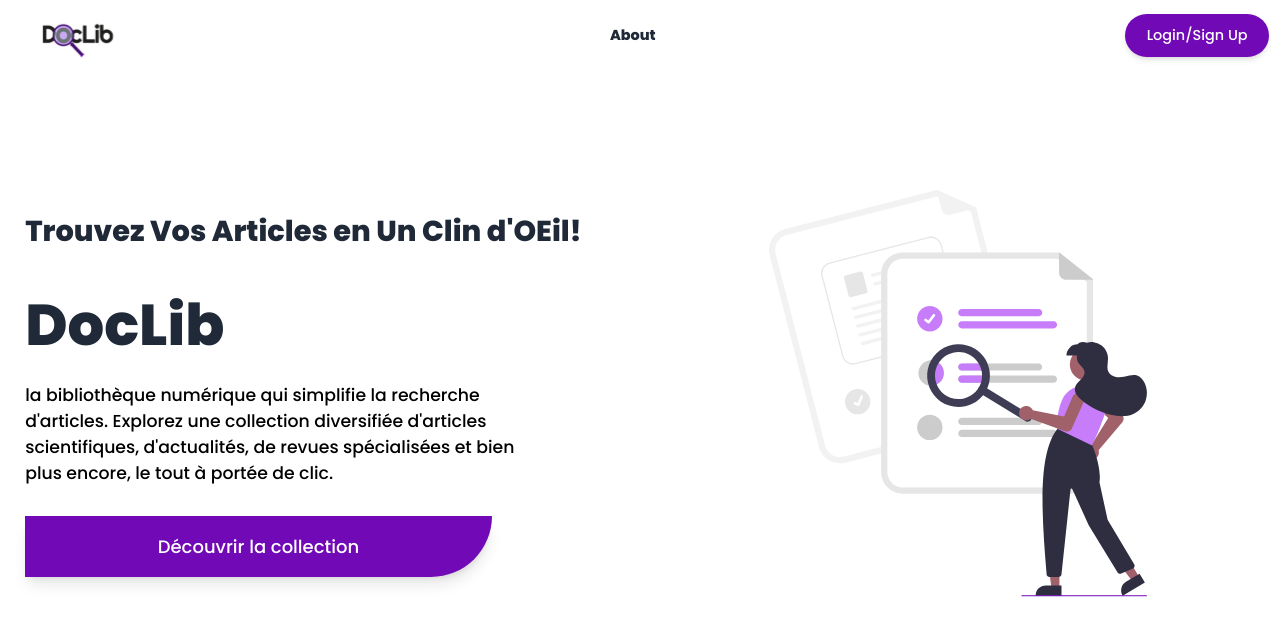
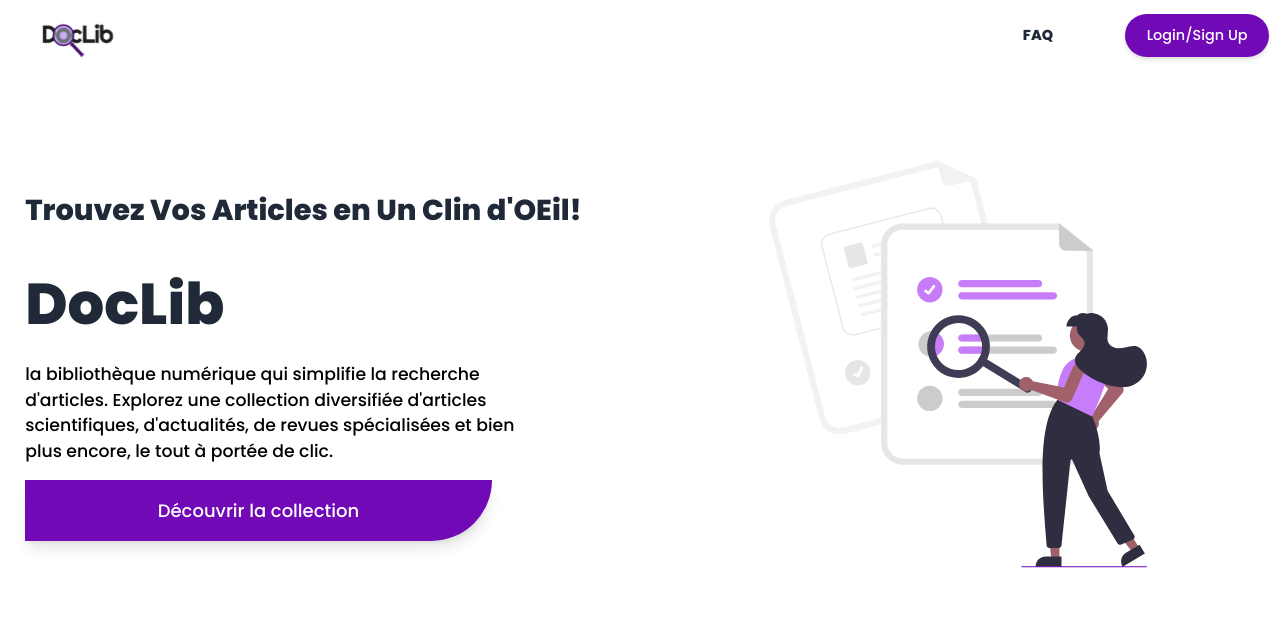
Before and after one commit to GLMasters/TP-IGL, a React (Vite) app in the folder client/: page / in a window 1280 px wide. Shown: the top 636 px of the page. Built offline with nearby package versions, Linux system fonts and the light colour scheme.

Commit message:
mergeHomePageToFrontenTeam

```diff
--- a/client/src/components/HomeNavbar.jsx
+++ b/client/src/components/HomeNavbar.jsx
@@ -10,13 +10,16 @@
       <img src={docLibLogo} className='w-[100%]' alt='docLibLogo' />
       </div>
 
-      {/* About */}
-      <Link className='font-semibold'>About</Link>
-
+      <div className=' flex gap-8 lg:gap-20 items-center '>
+          {/* About */}
+      <Link className='font-semibold'>FAQ</Link>
       {/* login/signUp */}
       <Link>
           <button className='loginBtn'>Login/Sign Up</button>
       </Link>
+      </div>
+
+
       </navbar>
     </header>
   )
--- a/client/src/index.css
+++ b/client/src/index.css
@@ -13,7 +13,7 @@
 font-size: 4rem;
 }
 h2{
-font-size: 3rem;
+font-size: 2.6rem;
 }
 h3{
 font-size: 2rem;
--- a/client/src/pages/HomeScreen.jsx
+++ b/client/src/pages/HomeScreen.jsx
@@ -1,23 +1,23 @@
 import homeImage from "../assets/home-image.svg"
 function HomeScreen() {
   return (
-    <div className="container mx-auto w-full px-3 pt-14 max-h-screen flex flex-wrap items-center">
+    <div className="container mx-auto w-full px-3 pt-6 max-h-screen flex flex-wrap items-center">
     {/* left side */}
     <div className="flex-fluid ml-4">
         <h3 className="font-bold">Trouvez Vos Articles en Un Clin d'OEil!</h3>
-        <div className="my-8 mb-8">
+        <div className="my-8 mb-4">
         <h1 className="font-extrabold">DocLib</h1>
         <p className="text-black w-10/12 my-4">la bibliothèque numérique qui simplifie la recherche d'articles. Explorez une collection diversifiée d'articles scientifiques, d'actualités, de revues spécialisées et bien plus encore, le tout à portée de clic.</p>
         </div>
         <button className="hidden md:block Btn1 px-6 py-5 text-xl shadow-lg text-white w-3/4 bg-primaryColor">Découvrir la collection</button>
     </div>
         {/* right side */}
-        <div className="flex-fluid">
+        <div className="flex-fluid flex flex-col items-center">
         <div className="w-[17rem] lg:w-[30rem] xl:w-[35rem] mx-auto">
         <img src={homeImage} alt="background" className="w-[100%] xl:scale-75 object-cover" />
         </div>
 
-                <button className="Btn2 max-w-3/4 w-full mx-auto my-4 py-4 text-white md:hidden bg-seconadryColor">Découvrir la collection</button>
+                <button className="Btn2 w-10/12 my-4 py-4 text-white md:hidden bg-seconadryColor">Découvrir la collection</button>
         </div>
 
     </div>
```
